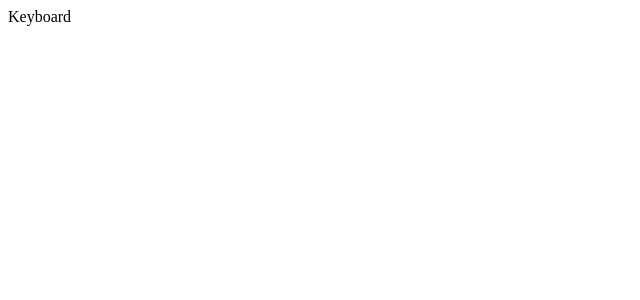
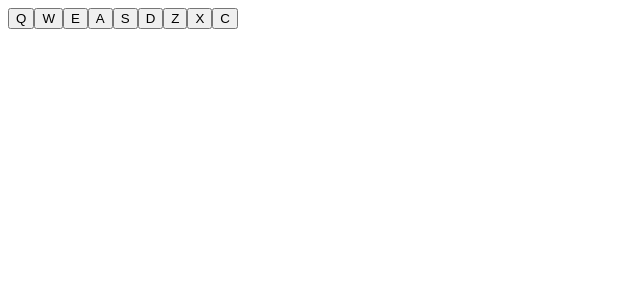
Before and after one commit to LyudmilaNevedomskaya/drum-machine-freecodecamp, a React (Create React App) app: page / in a window 1280 px wide. Shown: the top 300 px of the page, without its empty margins (0-640 px from the left). Built offline with nearby package versions, Linux system fonts and the light colour scheme.

Commit message:
Display all buttons

```diff
--- a/src/components/Keyboard.js
+++ b/src/components/Keyboard.js
@@ -1,5 +1,15 @@
+import soundsOne from "../utils/soundsOne"
+
 export default function Keyboard() {
-  return (
-    <div>Keyboard</div>
-  )
+  return soundsOne.map(sound => {
+    return (
+      <button className="drum-pad">
+        <audio
+          src={sound.url}
+          id={sound.key}
+          className="clip" />
+        {sound.key}
+      </button>
+    )
+  })
 }
```
